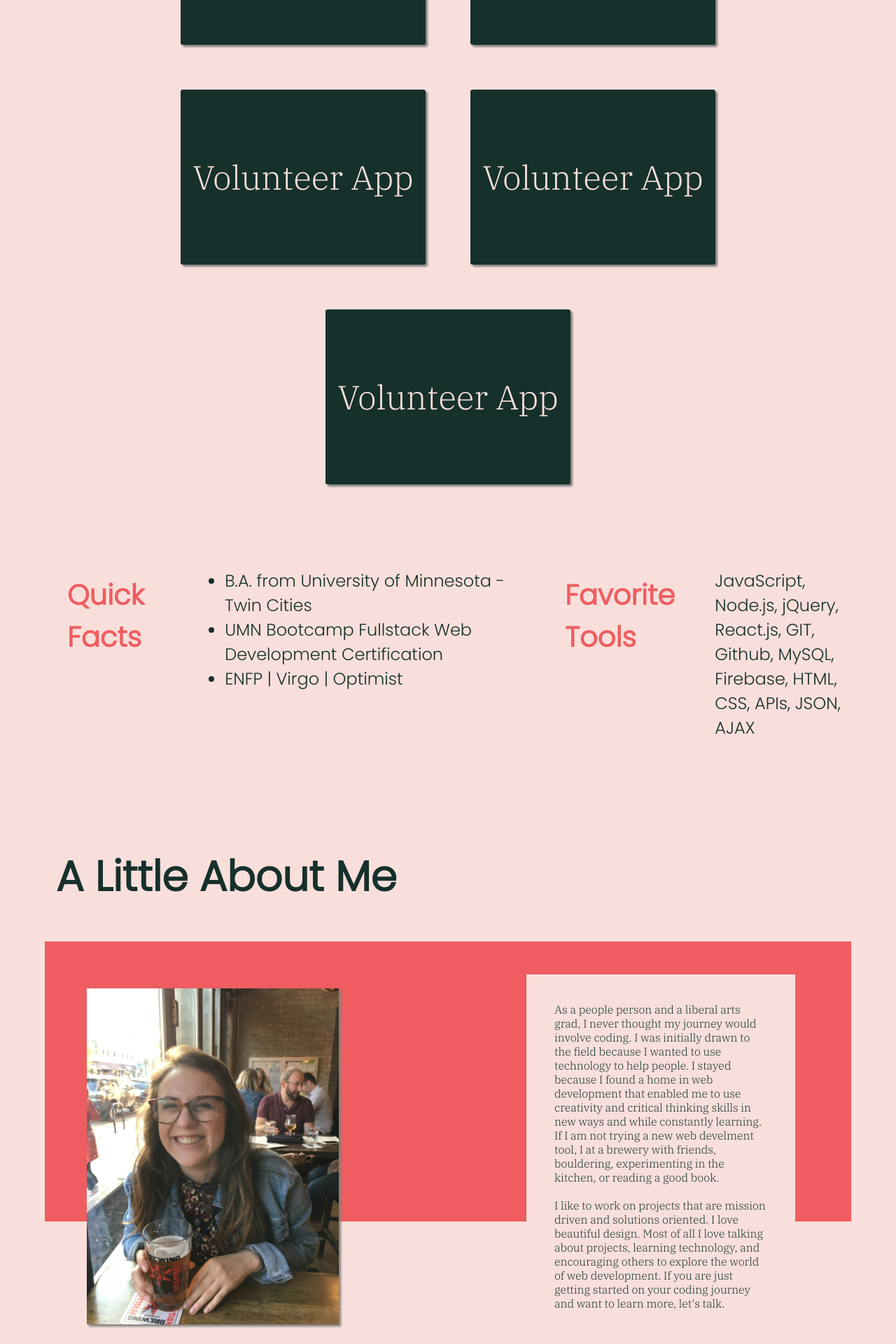
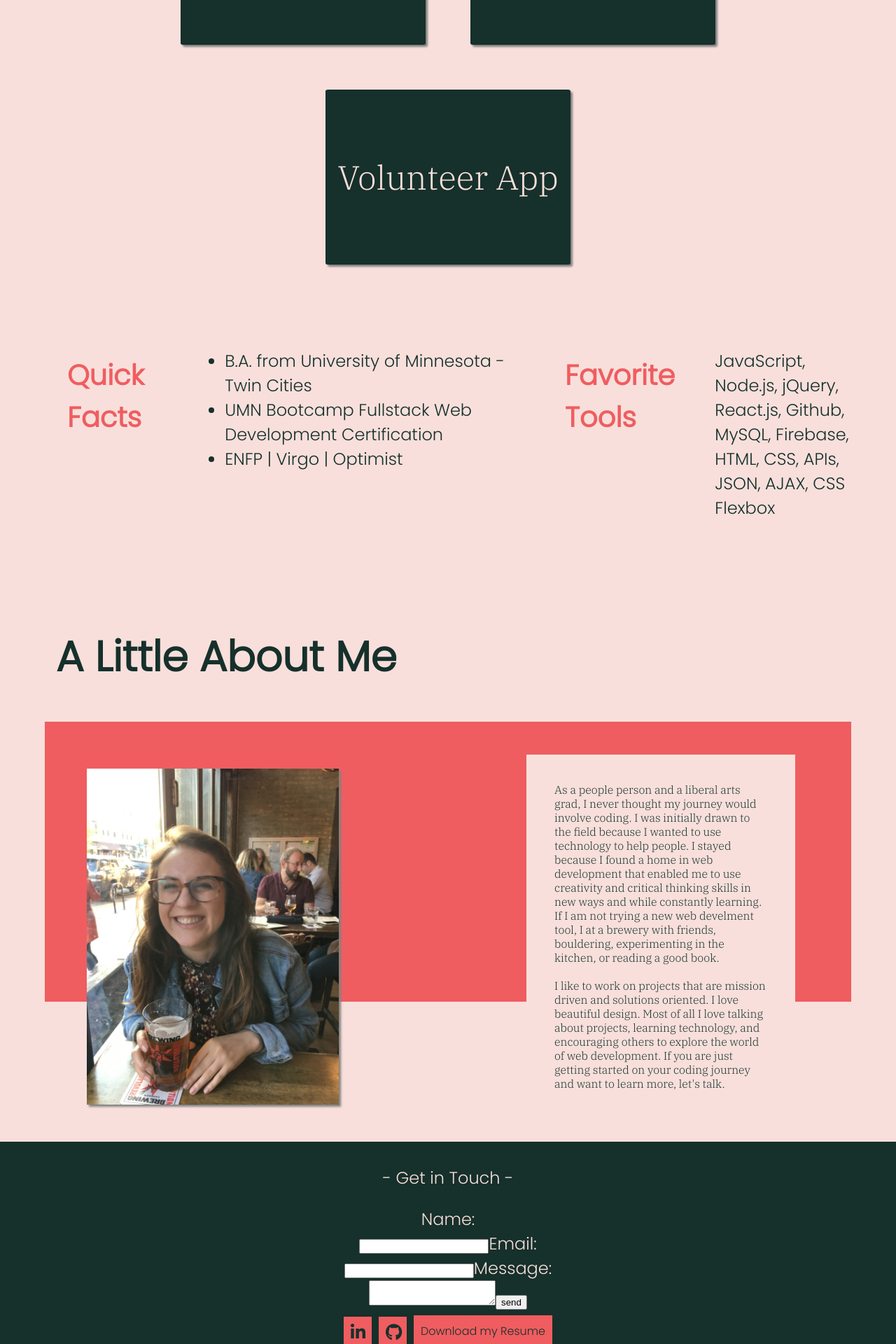
Before and after one commit to kendrak922/Portfolio-2020, a React (Create React App) app: page / in a window 1280 px wide. Shown: the part 1240-3160 px from the top of the page at 70% size. Built offline with nearby package versions, Linux system fonts and the light colour scheme.

Commit message:
added contact form

```diff
--- a/package.json
+++ b/package.json
@@ -6,6 +6,7 @@
     "@testing-library/jest-dom": "^4.2.4",
     "@testing-library/react": "^9.3.2",
     "@testing-library/user-event": "^7.1.2",
+    "emailjs-com": "^2.6.4",
     "node-sass": "^4.14.1",
     "re": "^0.1.4",
     "react": "^16.13.1",
--- a/src/App.js
+++ b/src/App.js
@@ -3,9 +3,9 @@ import Burger from './Components/Burger/Burger'
 import { ThemeProvider } from 'styled-components';
 import { GlobalStyles } from './global';
 import { theme } from './theme';
-import Nav from './Components/Nav'
-import Footer from './Components/Footer'
-import Portfolio from './Components/Portfolio'
+import Nav from './Components/Nav/Nav'
+import Footer from './Components/Footer/Footer'
+import Portfolio from './Components/Portfolio/Portfolio'
 import AboutPhoto from './Components/Pictures/Face.jpeg'
 // import LandingPage from './Components/LandingPage'
 import { useOnClickOutside } from './hooks';
@@ -36,7 +36,7 @@ function App() {
                 <li>ENFP | Virgo | Optimist</li>
             </ul>
             <h4>Favorite Tools</h4>
-            <p>JavaScript, Node.js, jQuery, React.js, GIT, Github, MySQL, Firebase, HTML, CSS, APIs, JSON, AJAX </p>
+            <p>JavaScript, Node.js, jQuery, React.js, Github, MySQL, Firebase, HTML, CSS, APIs, JSON, AJAX, CSS Flexbox </p>
         </div>
         <div id='about-me'>
             <h2>A Little About Me</h2>
--- a/src/Components/Burger/index.js
+++ /dev/null
@@ -1 +0,0 @@
-export { default } from './Burger';
--- /dev/null
+++ b/src/Components/Contact/Contact.js
@@ -0,0 +1,32 @@
+import React from 'react';
+import emailjs from 'emailjs-com';
+
+const Contact = () =>{
+    function sendEmail(e){
+        e.preventDefault();
+
+        emailjs.sendForm('service_g1jtpsq','template_cqlr5gl', e.target, 'user_6VjKYgMy0qW7vtiWTm04W')
+        .then((result)=>{
+            console.log(result.text);
+
+        }, (error) => {
+            console.log(error.text)
+        });
+    }
+    return(
+        <div className="contact-form" onSubmit={sendEmail}>
+        <label>Name: <br></br>
+        <input name="user_name" type="text" />
+        </label>
+        <label>Email:<br></br>
+        <input name="user_email" type="email" />
+        </label>
+        <label>Message: <br></br>
+        <textarea name="message"  />
+        </label>
+        <input type="submit" value="send" className="submit" />
+    </div>
+    )
+}
+
+export default Contact;
--- a/src/Components/Footer/Footer.js
+++ b/src/Components/Footer/Footer.js
@@ -1,15 +1,14 @@
 import React from 'react';
 import {StyleFooter} from './footer.styled'
 import resume from '../Pictures/Resume.pdf'
-
+import Contact from '../Contact/Contact'
 
 const Footer = () => {
     return (
 <StyleFooter>
     <div id='contact'className="footer">
     <p className="contact-title">- Get in Touch -</p>
-    <p className="email">kendrak922@gmail.com</p>
-    <p className="number">651-261-5162</p>
+    <Contact />
     <div className="social-media">
         <a className="social-media-link" href="https://www.linkedin.com/in/kendra-kyndberg/" target="_blank" rel="noopener noreferrer" alt='linked-in icon'><i className="fab fa-linkedin-in"></i></a>
         <a className="social-media-link" href="https://github.com/kendrak922" target="_blank" rel="noopener noreferrer" alt='git-hub icon'><i className="fab fa-github"></i></a>
--- a/src/Components/Footer/index.js
+++ /dev/null
@@ -1 +0,0 @@
-export { default } from './Footer';
--- a/src/Components/Nav/index.js
+++ /dev/null
@@ -1 +0,0 @@
-export { default } from './Nav';
--- a/src/Components/Portfolio/Portfolio.js
+++ b/src/Components/Portfolio/Portfolio.js
@@ -25,18 +25,7 @@ return (
     <a href='https://github.com/kendrak922/sign-up.git' target="_blank" rel="noopener noreferrer" className='hidden'>Github</a>
     <a href='https://github.com/kendrak922/sign-up' target="_blank" rel="noopener noreferrer" className='hidden'>App</a>
     </div>
-    <div className="item">
-    <p className='app-name'>Volunteer App</p>
-    <p className="hidden nav-description">This is a description of my very cool app</p>
-    <a href='https://github.com/kendrak922/sign-up.git' target="_blank" rel="noopener noreferrer" className='hidden'>Github</a>
-    <a href='https://github.com/kendrak922/sign-up'target="_blank" rel="noopener noreferrer" className='hidden'>App</a>
-    </div>
-    <div className="item">
-    <p className='app-name'>Volunteer App</p>
-    <p className="hidden nav-description">This is a description of my very cool app</p>
-    <a href='https://github.com/kendrak922/sign-up.git' target="_blank" rel="noopener noreferrer" className='hidden'>Github</a>
-    <a href='https://github.com/kendrak922/sign-up' target="_blank" rel="noopener noreferrer" className='hidden'>App</a>
-    </div>
+
     </div>
     </StylePortfolio>
 )
--- a/src/Components/Portfolio/index.js
+++ /dev/null
@@ -1 +0,0 @@
-export {default} from './Portfolio'
```
Also changed, not shown: 1 other file (tests, documents, lock files or other folders).
